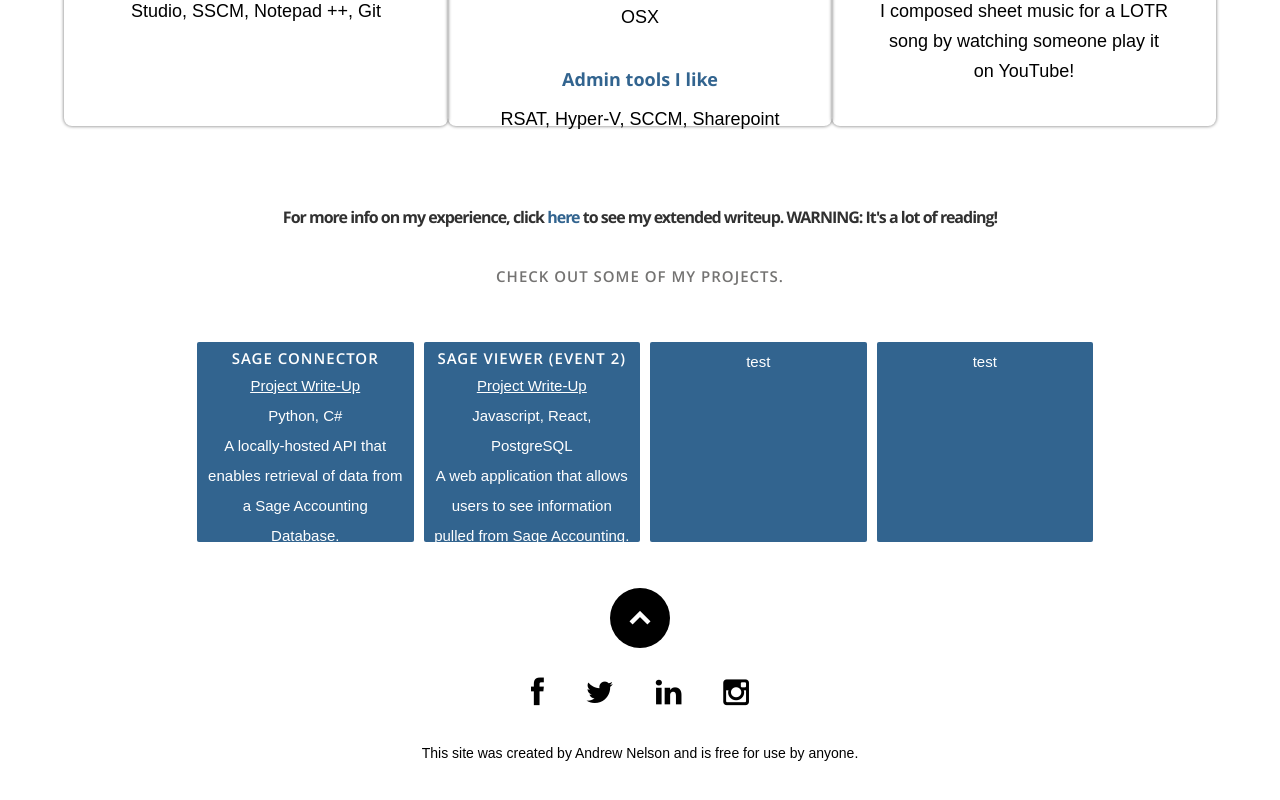
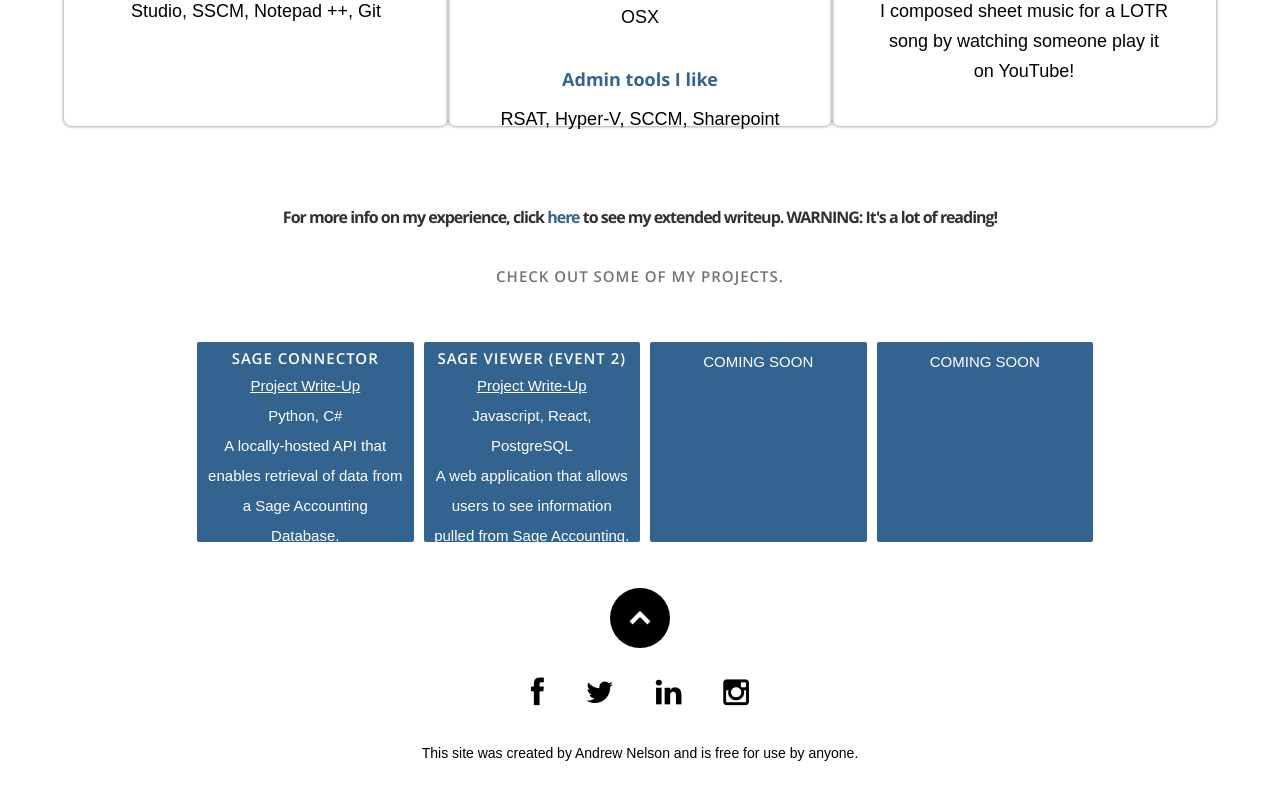
Before and after one commit to Saintroi/saintroi.github.io, a React (Create React App) app: page / in a window 1280 px wide. Shown: the part 2000-2800 px from the top of the page. Built offline with nearby package versions, Linux system fonts and the light colour scheme.

Commit message:
Added coming soon project blocks

```diff
--- a/src/components/portfolio/portfolio.js
+++ b/src/components/portfolio/portfolio.js
@@ -21,10 +21,10 @@ export default class Portfolio extends Component {
               <p>A web application that allows users to see information pulled from Sage Accounting.</p>
             </div>{/* event 2 end */}
             <div className="card">
-              test
+              COMING SOON
             </div>{/* sage connector end */}
             <div className="card">
-              test
+              COMING SOON
             </div>{/* sage connector end */}
           </div> {/* portfolio end */}
       </section>
```
